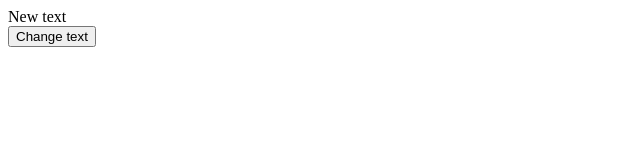
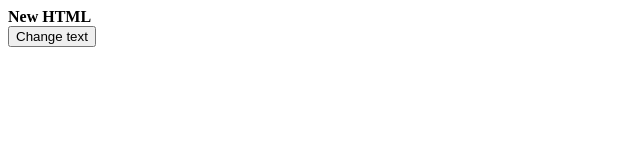
Before and after one commit to ViktorPalchynskyi/Learning-DOM, a plain HTML site: page change_html/index.html in a window 1280 px wide. Both pictures are taken after a click on the button "Change text". Shown: the full height of the page, 0-640 px from the left. Drawn offline with Linux system fonts and the light colour scheme.

Commit message:
26.09.24 -innerHTML

```diff
--- a/change_html/index.html
+++ b/change_html/index.html
@@ -6,7 +6,9 @@
         <title>Document</title>
     </head>
     <body>
-        <div id="example">Old text</div>
+        <!-- <div id="example">Old text</div>
+        <button id="btn">Change text</button> -->
+        <div id="example">Old <i>HTML</i></div>
         <button id="btn">Change text</button>
     </body>
     <script>
@@ -14,7 +16,8 @@
         const btn = document.getElementById('btn');
 
         btn.addEventListener('click', () => {
-            elem.textContent = 'New text';
+            // elem.textContent = 'New text';
+            elem.innerHTML = '<b>New HTML</b>'
         });
     </script>
 </html>
```
